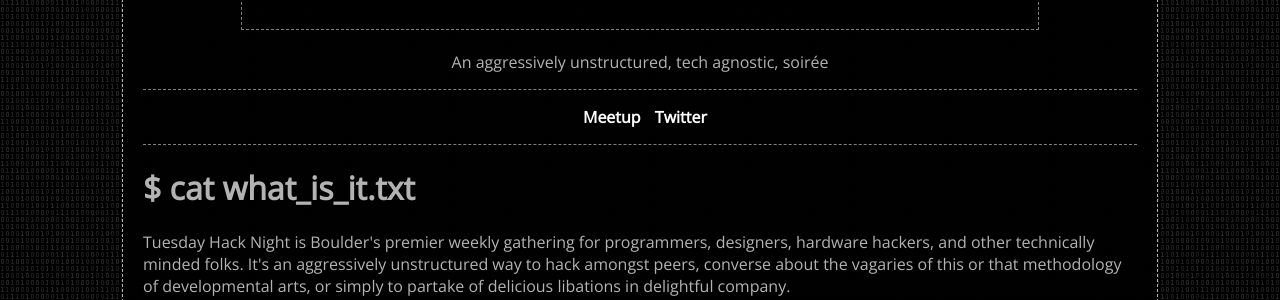
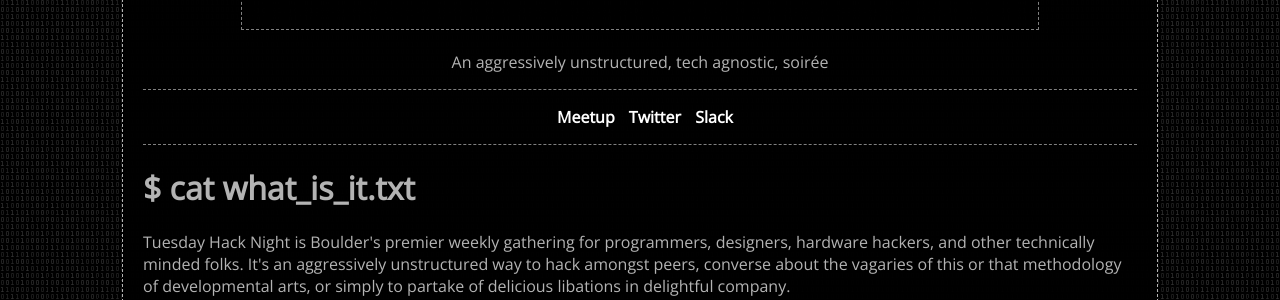
Before and after one commit to boulderhacknight/boulderhacknight.github.io, a Jekyll site: the page built from index.md, in a window 1280 px wide. Shown: the part 561-861 px from the top of the page. Built offline with Jekyll 4.4.1, drawn with Linux system fonts in a browser that asks for light colours; our own code applies the rules of GitHub Pages for plain Markdown files.

Commit message:
Add link to slack

```diff
--- a/_includes/nav.html
+++ b/_includes/nav.html
@@ -2,5 +2,6 @@
 	<ul>
 		<li><a href="https://www.meetup.com/Boulder-Hack-Night/" target="_blank">Meetup</a></li>
 		<li><a href="https://twitter.com/bhacknight" target="_blank">Twitter</a></li>
+		<li><a href="https://denver-dev-slack.herokuapp.com/" target="_blank">Slack</a></li>
 	</ul>
 </nav>
```
